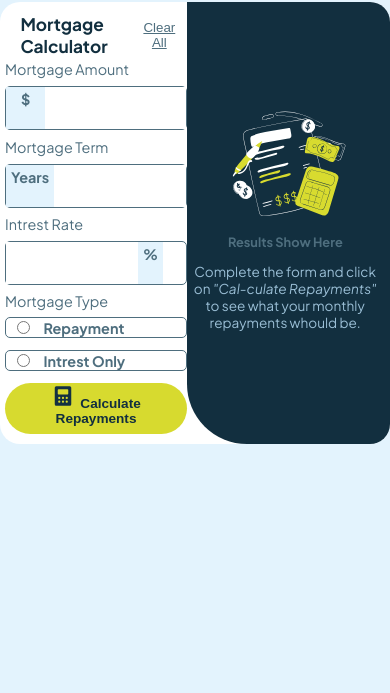
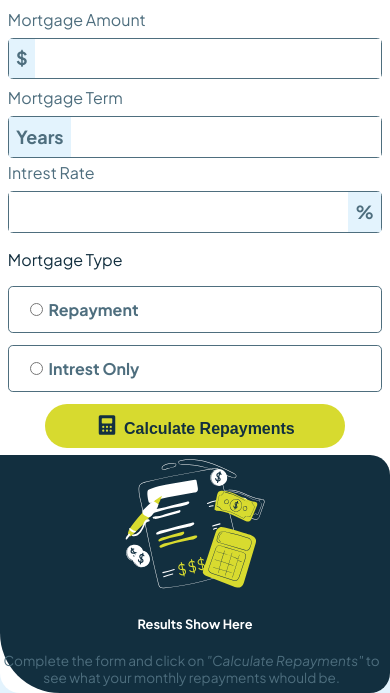
Before and after one commit to Akash-habibAH/Mortage-Calculator, a plain HTML site: page index.html in a window 390 px wide. Shown: the part 199-892 px from the top of the page. Before the commit the page ends 844 px from the top, so only its background shows below. Drawn offline with Linux system fonts and the light colour scheme; a script that the page names is missing.

Commit message:
design done

```diff
--- a/index.html
+++ b/index.html
@@ -6,10 +6,9 @@
     <meta name="viewport" content="width=device-width, initial-scale=1.0">
     <link rel="shortcut icon" href="favicon-32x32.png" type="image/x-icon">
     <link rel="stylesheet" href="style.css">
-    <!-- font link  -->
-    <link rel="preconnect" href="https://fonts.googleapis.com">
-    <link rel="preconnect" href="https://fonts.gstatic.com" crossorigin>
-    <link href="https://fonts.googleapis.com/css2?family=Kumbh+Sans:wght@100..900&family=Plus+Jakarta+Sans:ital,wght@0,200..800;1,200..800&display=swap" rel="stylesheet">
+    <style>
+        @import url('https://fonts.googleapis.com/css2?family=Plus+Jakarta+Sans:ital,wght@0,200..800;1,200..800&display=swap');
+    </style>
     <title>Mortgage Calculator</title>
 </head>
 <body>
@@ -24,21 +23,21 @@
                     <label for="amountInput">Mortgage Amount</label>
                     <div class="input-group">
                         <span class="otherInfo" id="dollarSign"><b>$</b></span>
-                        <input id="amountInput" type="text" class="inputAmount" aria-label="Username">
+                        <input id="amountInput" type="text" class="inputAmount" name="mortageAmount">
                     </div>
                     <section class="uniLiners">
                         <div class="mortgageUniLinerBlocks">
                             <label for="mTerm">Mortgage Term</label>
                             <div class="input-group">
                                 <span class="otherInfo" id="years"><b>Years</b></span>
-                                <input type="text" class="textInputs" aria-label="Username" id="mTerm">
+                                <input type="text" class="textInputs" id="mTerm" name="mortageYears">
                             </div>
                         </div>
                         <div class="mortgageUniLinerBlocks">
                             <label for="intrestRate">Intrest Rate</label>
                             <div class="input-group">
-                                <input type="text" class="textInputs" aria-label="Username" id="intrestRate">
-                                <span class=" otherInfo" id="percentageS"><b>%</b></span>
+                                <input type="text" class="textInputs" name="intrestPercentge" id="intrestRate">
+                                <span class="otherInfo" id="percentageS"><b>%</b></span>
                             </div>
                         </div>
                     </section>
@@ -52,22 +51,19 @@
                         <label for="intrestButton" class="forHover"><b>Intrest Only</b></label>
                     </div>
                     <!-- final button  -->
-                    <button id="showOutput" class="forHover" type="submit"> <img src="icon-calculator.svg"
-                            alt="Calculator Image for Button"><b>Calculate Repayments</b></button>
+                    <button id="showOutput" class="forHover" type="submit"> <img src="icon-calculator.svg"                      alt="Calculator Image for Button"><b>Calculate Repayments</b></button>
                 </form>
             </section>
             <section class="resultSection"> <!-- child 2  -->
                 <img src="illustration-empty.svg" alt="image of Illustration">
                 <p id="infoP"><b>Results Show Here</b></p>
-                <p id="description">Complete the form and click on <i>"Cal-culate Repayments"</i> to see what your
+                <p id="description">Complete the form and click on <i>"Calculate Repayments"</i> to see what your
                     monthly repayments whould be.</p>
             </section>
         </div>
     </main>
     <script src="script.js"></script>
     <script src="logic.js"></script>
-    <!-- bootstrap link of JS  -->
-    <!-- <script src="https://cdn.jsdelivr.net/npm/bootstrap@5.3.2/dist/js/bootstrap.bundle.min.js"></script> -->
 </body>
 
 </html>
--- a/style.css
+++ b/style.css
@@ -1,10 +1,10 @@
 body {
     margin: 0;
     padding: 0;
-    font-family: Plus Jakarta Sans;
     color: hsl(202, 55%, 16%);
     background-color: hsl(202, 86%, 94%);
     line-height: normal;
+    font-family: 'Plus Jakarta Sans',sans-serif;
 }
 
 main {
@@ -20,22 +20,21 @@ main {
     background-color: hsl(0, 0%, 100%);
     padding: 0px;
     border-radius: 20px;
-    width: 65vw;
+    width: 72vw;
 
 }
 
 /* styling of form  */
 .portionOfForm {
-    padding-top: 20px;
+    padding-top: 1.25rem;
 }
 
-.forHover:hover {
-    cursor: pointer;
-}
-
-#form1,
-.resultSection {
-    padding: 20px;
+.topLine {
+    display: flex;
+    flex-direction: row;
+    margin: 0.65rem;
+    margin-bottom: 0rem;
+    justify-content: space-between;
 }
 
 h1 {
@@ -53,104 +52,10 @@ h1 {
     padding: 0;
 }
 
-#dollarSign {
-    padding: 3px;
-    padding-left: 15px;
-    padding-right: 15px;
-
-}
-
-.textInputs {
-    height: 2.5rem;
-    width: 8rem;
-    border: none;
-    display: inline;
-    /* outline: none; */
-}
-
-.inputAmount {
-    height: 2.5rem;
-    width: 100%;
-    border: none;
-    display: inline;
-    /* outline: none; */
-}
-
-.otherInfo {
-    background-color: hsl(202, 86%, 94%);
-    color: hsl(200, 24%, 40%);
-    padding: 3px;
-    padding-left: 5px;
-    padding-right: 5px;
-}
-
-p {
-    margin: 0.5em;
-    color: hsl(200, 24%, 40%);
-}
-
-
-#showOutput {
-    text-decoration: none;
-    font-size: 1rem;
-    padding: 10px 10px;
-    background-color: hsl(61, 70%, 52%);
-    border-radius: 30px;
-    color: hsl(202, 55%, 16%);
-    width: 80%;
-    margin: auto;
-    transition: all 0.3s ease-in-out;
-}
-
-#showOutput img {
-    margin-right: 5px;
-    margin-top: -7px;
-
-}
-
-#showOutput:hover {
-    padding: 12px 13px;
-    width: 81%;
-    transition: all 0.3s ease-in-out;
-}
-
-label {
-    margin: 0.5rem;
-    margin-bottom: 0rem;
-    color: hsl(200, 24%, 40%);
-}
-
-label,
-p {
-    margin-left: 0rem;
-}
-
-.topLine {
-    display: flex;
-    flex-direction: row;
-    margin: 0.65rem;
-    margin-bottom: 0rem;
-    justify-content: space-between;
-}
-
 #form1 {
     display: flex;
     flex-direction: column;
-    padding-top: 0;
-}
-
-.uniLiners {
-    display: flex;
-    flex-direction: row;
-    margin: 0.5rem 0rem 0rem 0rem;
-    gap: 7px;
-}
-
-#button1,
-#button2,
-.input-group {
-    border-radius: 5px;
-    border: 1.5px solid hsl(200, 24%, 40%);
+    padding: 2vw;
 }
 
 .input-group {
@@ -159,25 +64,91 @@ p {
     flex-wrap: nowrap;
     border: 1.5px solid hsl(200, 24%, 40%);
     margin-top: 0.5rem;
+    border-radius: 0.3rem;
+}
+
+.inputAmount {
+    height: 2.2rem;
+    width: 100%;
+    border: none;
+    box-sizing: border-box;
+    display: inline;
+    outline: none;
+}
+
+.otherInfo {
+    background-color: hsl(202, 86%, 94%);
+    color: hsl(200, 24%, 40%);
+    padding: 0.2rem 0.3rem;
+    padding: 0.45rem;
+    font-size: large;
+}
+
+.uniLiners {
+    display: flex;
+    flex-direction: row;
+    margin: 0.5rem 0rem 0rem 0rem;
+    gap: 0.3rem;
+}
+
+.textInputs {
+    height: 2.2rem;
+    width: 7rem;
+    border: none;
+    display: inline;
+    box-sizing: border-box;
+    outline: none;
+}
+
+label {
+    margin: 0.5rem 0.5rem 0rem 0rem;
+    color: hsl(200, 24%, 40%);
 }
 
 #button1,
 #button2 {
     padding: 0.75rem 1rem;
     margin-bottom: 0.75rem;
+    border-radius: 0.3rem;
+    border: 1.5px solid hsl(200, 24%, 40%);
 }
 
-#button1 label,
-#button2 label {
-    margin-left: 0.5rem;
+.forHover:hover {
+    cursor: pointer;
+}
+
+#showOutput {
+    text-decoration: none;
+    font-size: 1rem;
+    padding: 0.6rem;
+    background-color: hsl(61, 70%, 52%);
+    border-radius: 30px;
+    color: hsl(202, 55%, 16%);
+    width: 80%;
+    transition: all 0.35s ease-in-out;
+}
+
+#showOutput img {
+    margin-right: 0.3rem;
+    margin-bottom: -0.2rem;
+}
+
+#showOutput:hover {
+    padding: 0.75rem 0.76rem;
+    width: 81%;
+    transition: all 0.3s ease-in-out;
+}
+
+.resultSection {
+    padding: 2vw;
 }
 
 /* styling on second child  */
 .resultSection {
     background-color: hsl(202, 55%, 16%);
-    border-radius: 20px;
+    border-radius: 1.25rem;
     border-top-left-radius: 0;
-    border-bottom-left-radius: 90px;
+    border-bottom-left-radius: 5.6rem;
     color: white;
     display: flex;
     flex-direction: column;
@@ -185,8 +156,13 @@ p {
     align-items: center;
     text-align: center;
     width: 105%;
-    padding: 3px;
+}
 
+#description {
+    margin: 0.5em;
+    color: hsl(200, 24%, 40%);
+    text-overflow: "-";
+    margin-left: 0rem;
 }
 
 .resultSection p:nth-of-type(2) {
@@ -196,7 +172,24 @@ p {
 }
 
 .resultSection img {
-    width: 150px;
+    width: 9.25rem;
+}
+
+/* yaa classes add karni haan js saa agar focus hoee hoo koi state */
+.borderColor {
+    border: 1.5px solid hsl(61, 70%, 52%);
+}
+
+.otherStyles {
+    background-color: hsl(61, 70%, 52%);
+    color: black;
+    margin: auto;
+    padding: 0.6rem;
+    font-size: large;
+}
+
+.onFocusStyle input:checked {
+    background-color: hsl(61, 70%, 52%);
 }
 
 /* media quries  */
@@ -205,9 +198,21 @@ p {
         width: 80vw;
     }
 
+    .textInputs {
+        width: 6.7rem;
+    }
+
+    #description {
+        margin: 0;
+        text-align: left;
+    }
+
     .resultSection {
-        width: 110%;
+        width: 120%;
+        padding: 1.5vw;
     }
+
+
 }
 
 @media (max-width:799px) and (min-width:600px) {
@@ -215,19 +220,8 @@ p {
         width: 90vw;
     }
 
-    .resultSection {
-        padding: 10px;
-        width: 120%;
-        font-size: 0.8rem;
-        text-align: left;
-    }
-
     h1 {
-        margin-left: 10px;
-    }
-
-    #form1 {
-        padding: 10px;
+        margin-left: 0.6rem;
     }
 
     .portionOfForm {
@@ -235,12 +229,30 @@ p {
     }
 
     .topLine {
-        margin-bottom: -15px;
+        margin-bottom: 0rem;
+    }
+
+    .otherInfo {
+        padding: 0.4rem;
+        font-size: 1rem;
+    }
+
+    .textInputs,
+    .inputAmount {
+        padding: 0;
+    }
+
+    .textInputs {
+        width: 6.2rem;
+    }
+
+    .uniLiners {
+        gap: 0.15rem;
     }
 
     #showOutput {
-        width: 100%;
-        transition: none;
+        width: 90%;
+        margin: auto;
     }
 
     #showOutput:hover {
@@ -255,43 +267,79 @@ p {
         line-height: normal;
         font-size: 1.45rem;
     }
+
+
+    .resultSection {
+        padding: 10px;
+        width: 130%;
+        font-size: 1rem;
+        text-align: left;
+    }
+
+    #description {
+        text-align: left;
+        text-overflow: "";
+    }
 }
 
-@media (max-width:599px) and (min-width:490px) {
+@media (max-width:600px) and (min-width:380px) {
     .container {
-        width: 95vw;
+        width: 100vw;
+        flex-direction: column;
+    }
+
+    .topLine {
+        margin-top: 12rem;
+        margin-bottom: 0rem;
+    }
+
+    h1 {
+        margin-left: 0.6rem;
+        color: black;
+    }
+
+    #clear {
+        margin-right: 1.25rem;
+    }
+
+    .textInputs {
+        width: 100%;
+        height: 2.45rem;
+        padding: 0;
+    }
+
+    .inputAmount {
+        height: 2.45rem;
+        padding: 0;
+        width: 100%;
+    }
+
+    .uniLiners {
+        flex-direction: column;
+    }
+
+    .otherInfo {
+        padding: 0.45rem;
+        font-size: large;
+    }
+
+    #showOutput {
+        margin: auto;
+        width: 80%;
+        transition: all 0.35s ease-in-out;
+    }
+
+    #showOutput:hover {
+        transition: all 0.35s ease-in-out;
+        width: 83%;
+
     }
 
     .resultSection {
         padding: 0;
         font-size: 0.8rem;
-        width: 125%;
-        border-bottom-left-radius: 60px;
-    }
-
-    h1 {
-        margin-left: 10px;
-    }
-
-    #form1 {
-        padding: 10px;
-    }
-
-    .portionOfForm {
-        padding-top: 0;
-    }
-
-    .topLine {
-        margin-bottom: -15px;
-    }
-
-    #showOutput {
         width: 100%;
-        transition: none;
-    }
-
-    #showOutput:hover {
-        width: 100%;
+        border-bottom-left-radius: 3.75rem;
     }
 
     .amounts {
@@ -303,120 +351,3 @@ p {
         font-size: 1.45rem;
     }
 }
-
-@media (max-width:489px) and (min-width:375px) {
-    body {
-        font-size: 0.9rem;
-    }
-
-    .container {
-        width: 100vw;
-    }
-
-    .form-control {
-        padding: 0;
-        padding-right: 12px;
-    }
-
-    .resultSection {
-        padding: 0;
-        font-size: 0.8rem;
-        width: 80%;
-        border-bottom-left-radius: 60px;
-    }
-
-    h1 {
-        margin-left: 10px;
-        font-size: larger;
-    }
-
-    #form1 {
-        padding: 10px;
-        padding-right: 0;
-        padding-left: 5px;
-    }
-
-    .portionOfForm {
-        padding-top: 0;
-    }
-
-    .topLine {
-        margin-bottom: -15px;
-    }
-
-    #showOutput {
-        font-size: 0.85rem;
-        width: 100%;
-        padding: 8px 5px;
-        transition: none;
-    }
-
-    #showOutput:hover {
-        width: 100%;
-        padding: 8px 5px;
-
-    }
-
-    .resultSection img {
-        width: 120px;
-    }
-
-    #button1,
-    #button2 {
-        padding: 0px;
-        padding-left: 6px;
-    }
-
-    .uniLiners {
-        display: flex;
-        flex-direction: column;
-        margin: 8px 0px;
-        margin-bottom: 0;
-        row-gap: -15px;
-    }
-
-    .amounts {
-        width: 110%;
-    }
-
-    #monthlyAmounts {
-        line-height: normal;
-        font-size: 1.45rem;
-    }
-}
-
-@media (max-width:374px) {
-    .container {
-        display: flex;
-        flex-direction: column;
-        width: 100vw;
-    }
-
-    .resultSection {
-        border-radius: 0px;
-        width: 100%;
-    }
-
-    .topLine {
-        margin-top: 100px;
-        margin-bottom: -20px;
-    }
-
-    h1 {
-        font-size: 1.5rem;
-    }
-
-    #form1 {
-        padding-left: 0;
-        padding: 15px;
-    }
-
-    .amounts {
-        width: 110%;
-    }
-
-    #monthlyAmounts {
-        line-height: normal;
-        font-size: 1.45rem;
-    }
-}
```
Also changed, not shown: script.js (line endings or trailing spaces).
